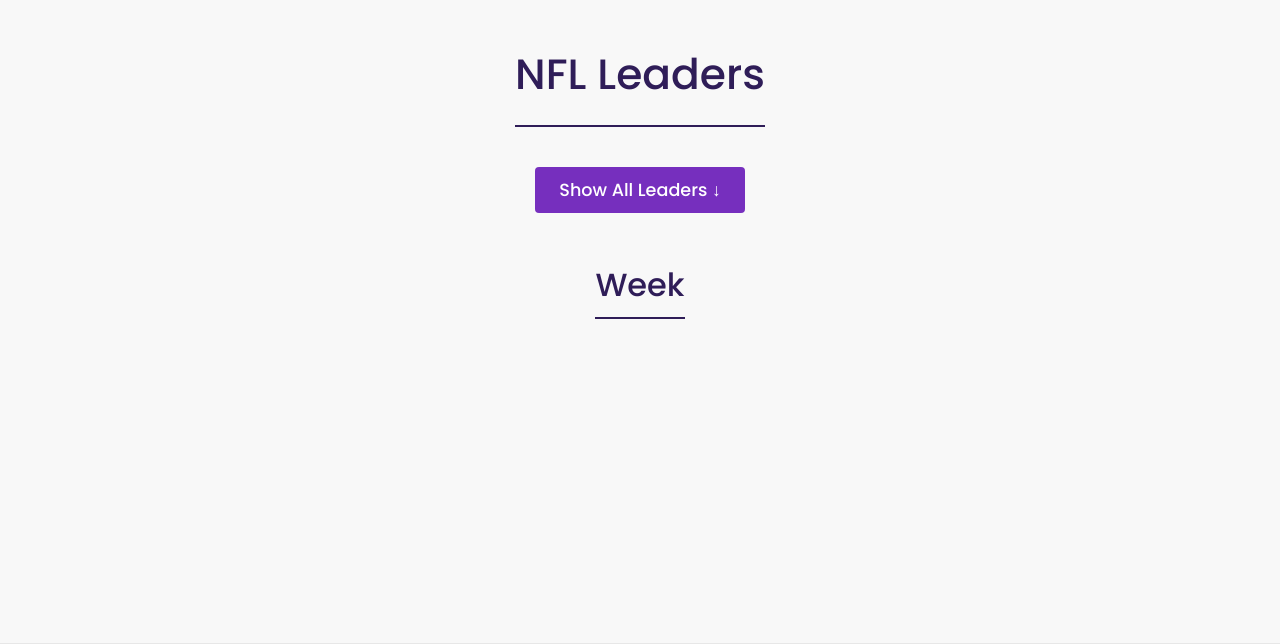
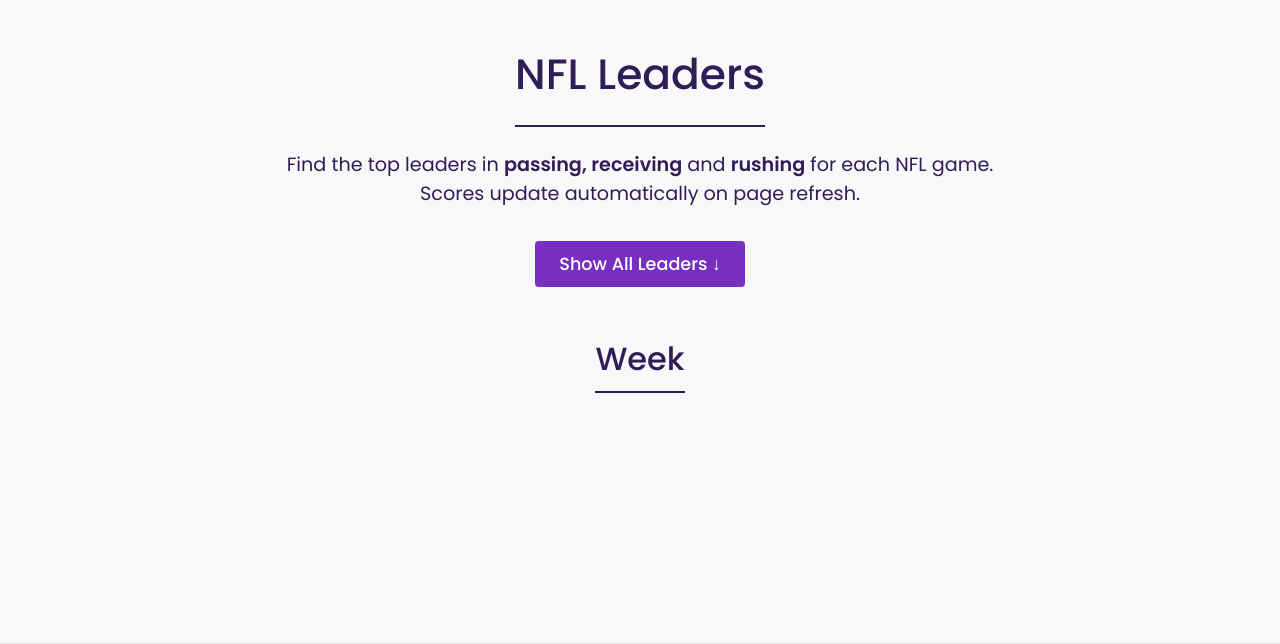
Before and after one commit to daneasterman/chubby-sports, a Flask app: page / in a window 1280 px wide. Shown: the part 74-718 px from the top of the page. Run offline with Flask 2, Linux system fonts and the light colour scheme; data that the repository does not hold is empty; some libraries are stand-ins or nearby versions.

Commit message:
Add short explainer text

```diff
--- a/static/css/styles.css
+++ b/static/css/styles.css
@@ -53,6 +53,7 @@ div.listings_wrapper {
 	flex-direction: column;
 	align-items: center;
 	border-radius: 12px;
+	max-width: 750px;
 	/* flex: 0 1 600px; */
 	/* border: 2px solid #762FBE;    */
 }
@@ -62,11 +63,20 @@ h1.section_title {
 	font-weight: 500;
 	text-align: center;
 	line-height: 1.25;
-	margin-bottom: 2.5rem;
+	margin-bottom: 1.5rem;
 	color: #2F1D58;
 	border-bottom: 2px solid;
 	padding-bottom: 1.5rem;
 }
+
+p.explainer_text {
+	color: #2F1D58;
+	margin-bottom: 2rem;
+	font-size: 1.2rem;
+  font-weight: 400;
+	text-align: center;
+}
+.explainer_text span { font-weight: 600;}
 
 h2.section_subtitle {
 	font-size: 2rem;
--- a/templates/nfl.html
+++ b/templates/nfl.html
@@ -6,6 +6,7 @@
 	<div class="hero_flex">
 		<div class="hero_item">
 			<h1 class="section_title">NFL Leaders</h1>
+			<p class="explainer_text">Find the top leaders in <span>passing, receiving</span> and <span>rushing</span> for each NFL game. Scores update automatically on page refresh.</p>
 			<a class="reveal_all">Show All Leaders &darr;</a>
 			<h2 class="section_subtitle">Week {{ nfl.week }} </h2>
 		</div>
@@ -22,7 +23,7 @@
 									<img class="team_logo"
 											src="{{ g.home_team.logo }}"
 											alt="team logo" />
-									<p class="team_title">{{ g.home_team.name }}</p>
+									<p class="team_treceiving,itle">{{ g.home_team.name }}</p>
 								</div>
 								<p class="score">{{ g.home_team.score }}</p>
 							</div>
```
Also changed, not shown: templates/nav.html (indentation only).
